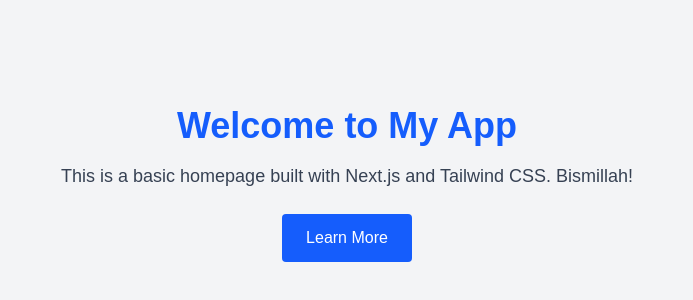
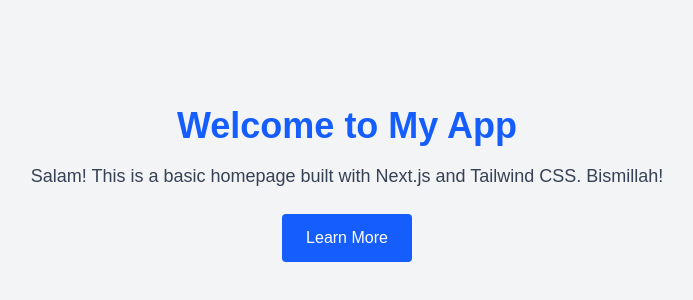
Before and after one commit to solarinfo/test2, a Next.js app: page / in a window 1280 px wide. Shown: the part 216-516 px from the top of the page, without its empty margins (293-986 px from the left). Built offline with nearby package versions, Linux system fonts and the light colour scheme.

Commit message:
updatepage

```diff
--- a/src/app/page.tsx
+++ b/src/app/page.tsx
@@ -3,7 +3,7 @@ export default function Home() {
     <main className="flex flex-col items-center justify-center min-h-screen p-8 bg-gray-100">
       <h1 className="text-4xl font-bold text-blue-600 mb-4">Welcome to My App</h1>
       <p className="text-gray-700 text-lg mb-6">
-        This is a basic homepage built with Next.js and Tailwind CSS.
+        Salam! This is a basic homepage built with Next.js and Tailwind CSS.
         Bismillah!
       </p>
       <a
```
